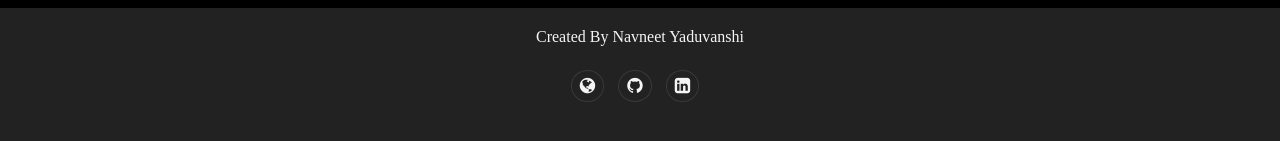
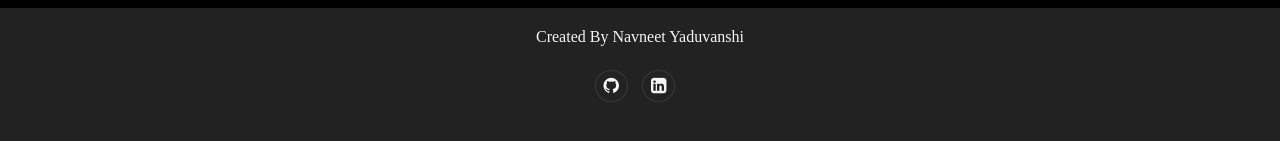
Before and after one commit to Navneet14256/travalers, a plain HTML site: page index.html in a window 1280 px wide. Shown: the part 5502-5643 px from the top of the page. Drawn offline with nearby package versions, Linux system fonts and the light colour scheme; a web font is replaced by a local one.

Commit message:
Update index.html

```diff
--- a/index.html
+++ b/index.html
@@ -331,9 +331,8 @@
         <span>Created By Navneet Yaduvanshi </span>
         <div class="social">
             <li>
-                <a href="https://pritam-sarbajna-portfolio.netlify.app/" target="_blank" rel="noreferrer"><i class="fa fa-globe"></i></a>
-                <a href="https://github.com/PritamSarbajna" target="_blank" rel="noreferrer"><i class="fa fa-github"></i></a>
-                <a href="https://www.linkedin.com/in/pritam-sarbajna-74945821b/" target="_blank" rel="noreferrer"><i class="fa fa-linkedin-square"></i></a>
+                <a href="https://github.com/Navneet14256/travalers" target="_blank" rel="noreferrer"><i class="fa fa-github"></i></a>
+                <a href="https://github.com/Navneet14256/travalers" target="_blank" rel="noreferrer"><i class="fa fa-linkedin-square"></i></a>
             </li>
         </div>
     </section>
```
